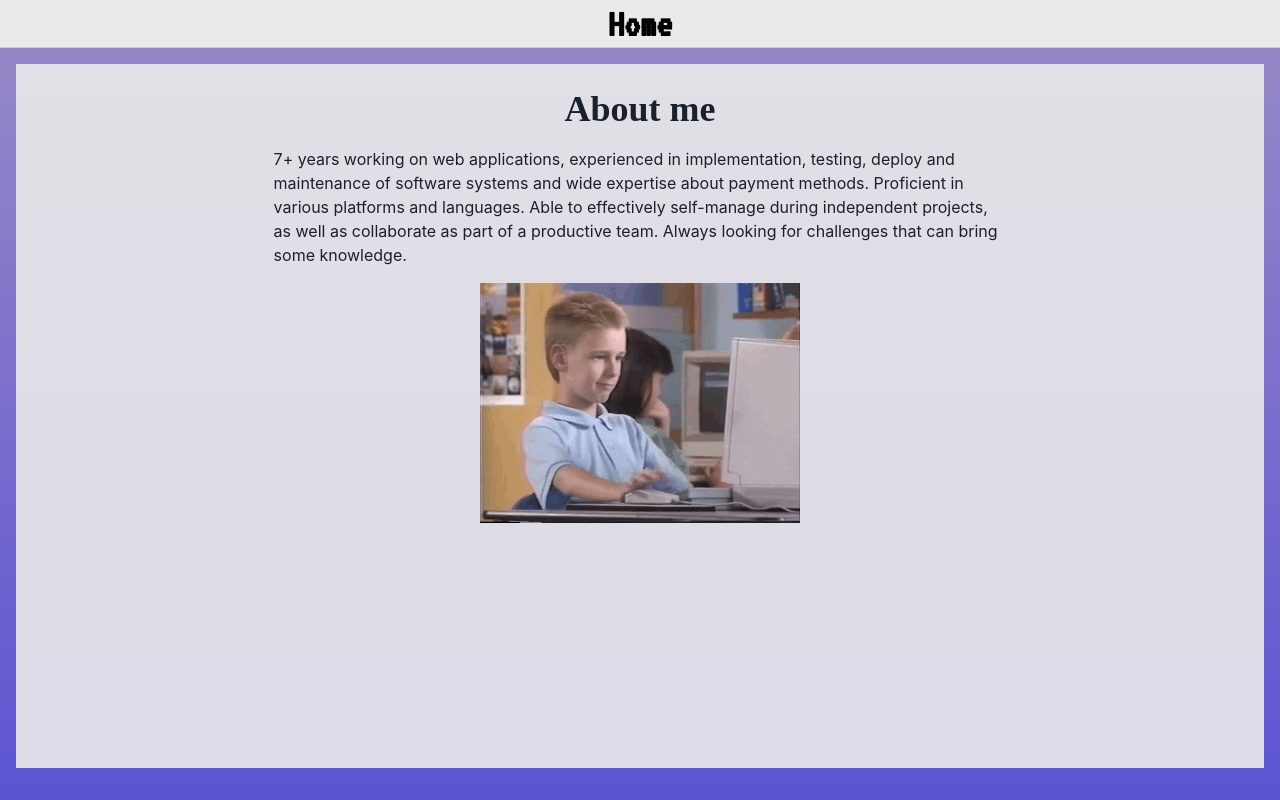
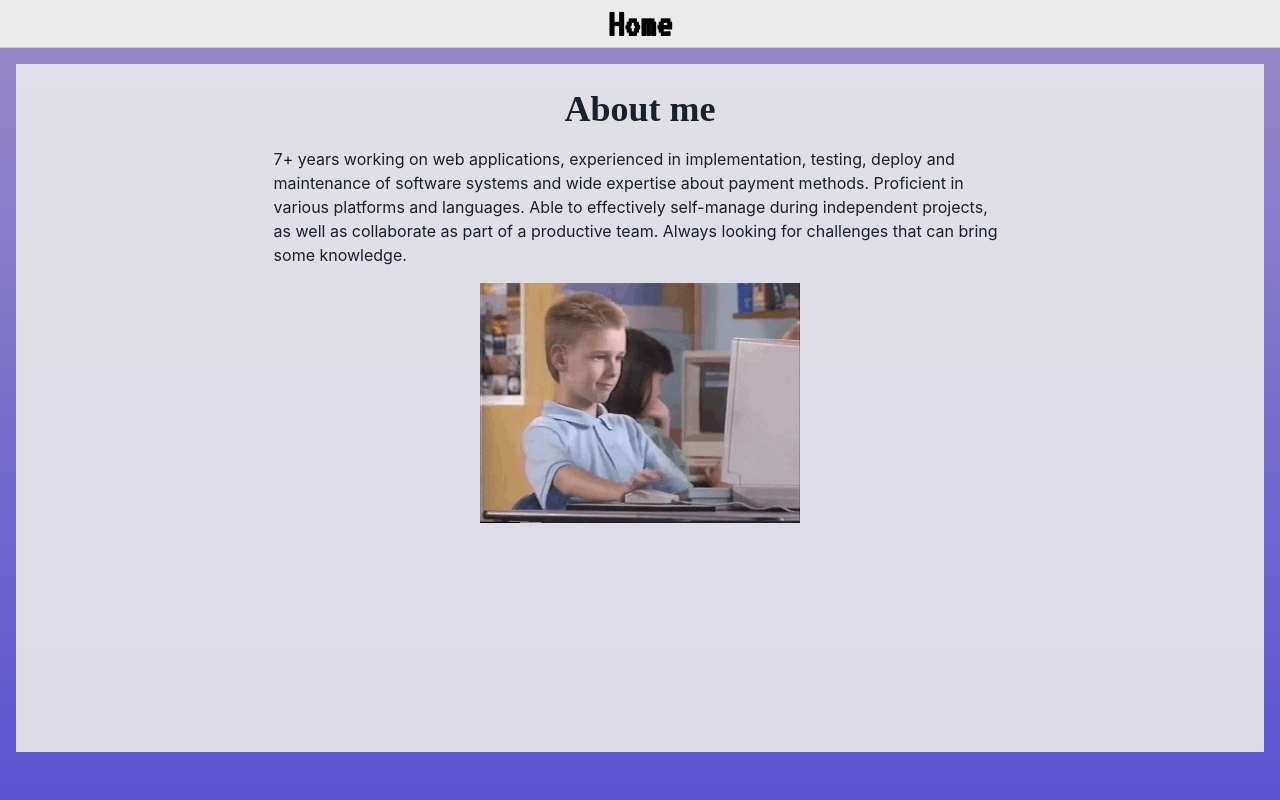
Before and after one commit to pjonatansr/pjonatan.dev, a Next.js app: page /about in a window 1280 px wide. Built offline with nearby package versions, Linux system fonts and the light colour scheme; a web font is replaced by a local one.

Commit message:
chore: changed about min height

```diff
--- a/src/components/About.tsx
+++ b/src/components/About.tsx
@@ -7,7 +7,7 @@ export const About = () => {
     <Flex
       justifyContent={'center'}
       p={'1rem'}
-      minHeight={'92vh'}
+      minHeight={'90vh'}
     >
       <Flex
         justifyContent={'center'}
```
